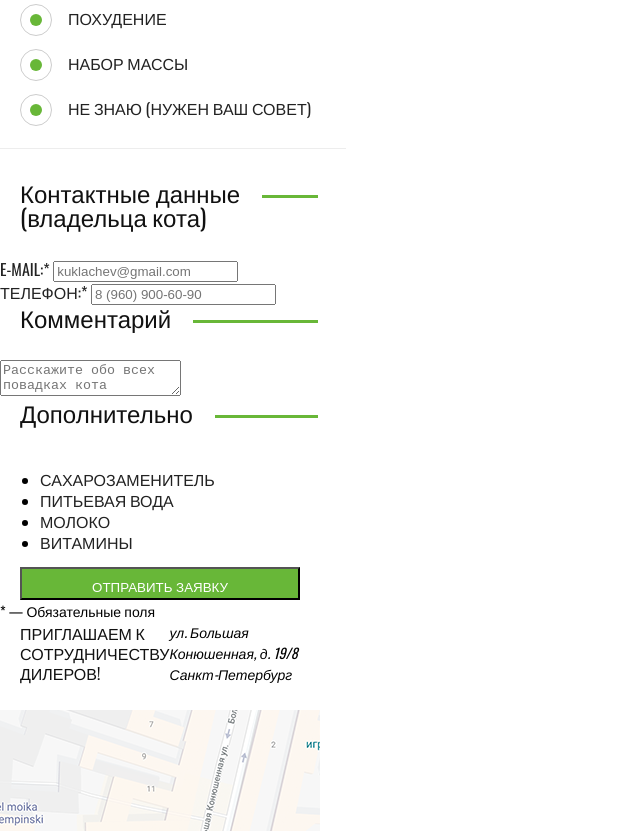
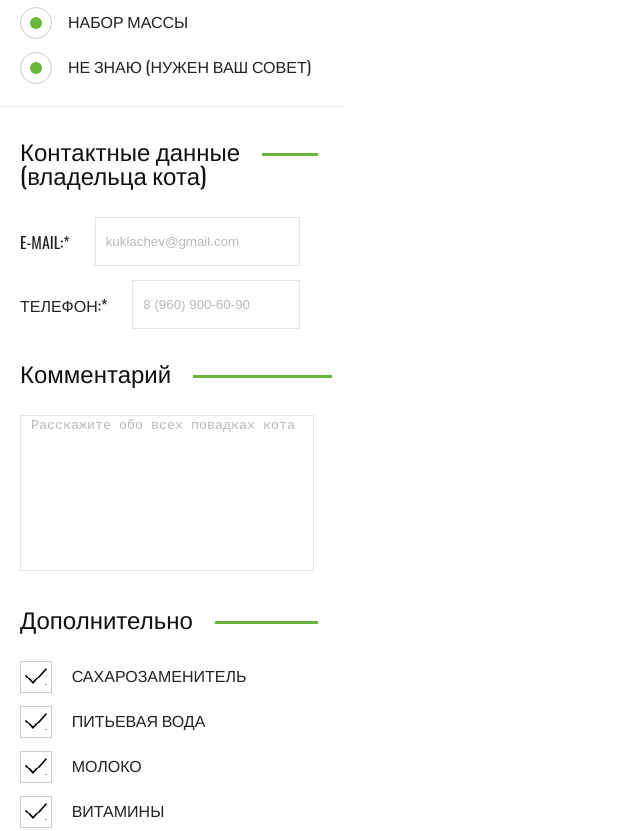
Before and after one commit to summertime-fms/225742-cat-energy-19, a website: page source/form.html in a window 1280 px wide. Shown: the part 737-1568 px from the top of the page, without its empty margins (0-640 px from the left). Drawn offline with nearby package versions, Linux system fonts and the light colour scheme; files that its build step writes are made by us from their sources; files whose address does not match are found by name.

Commit message:
Верстка чекбоксов

```diff
--- a/source/form.html
+++ b/source/form.html
@@ -37,16 +37,19 @@
                 <fieldset class="form__fieldset cat-data">
                     <legend class="visually-hidden form__legend">Данные кота</legend>
                         <p class="form__item">
-                        <label class="form__label" for="cat-name"> Имя:* </label>
+                            <label class="form__label" for="cat-name"> Имя:*</label>
                                 <input class="form__input" type="text" name="cat-name" id="cat-name" value="" placeholder="Барсик" required>
+
                         </p>
                         <p class="form__item">
                             <label class="form__label" for="cat-weight"> Вес (кг):*</label>
                                 <input class="form__input" type="number" name="cat-weight" id="cat-weight" value="" placeholder="7" required>
+
                         </p>
                         <p class="form__item">
                             <label class="form__label" for="cat-age"> Возраст (лет):</label>
                                 <input class="form__input" type="number" name="cat-age" id="cat-age" value="" placeholder="7">
+
                         </p>
                 </fieldset>
                 <fieldset class="form__fieldset program-choose">
@@ -72,41 +75,45 @@
                     <legend class="form__legend form__legend--owner-data title--green-line">
                         Контактные данные <br> (владельца кота)
                     </legend>
-                    <label class="form__label">E-mail:*
-                    <input type="email" name="email" value="" pattern="([A-z0-9_.-]{1,})@([A-z0-9_.-]{1,}).([A-z]{2,8})" placeholder="kuklachev@gmail.com" required>
-                    </label>
-                    <label class="form__label">Телефон:*
-                        <input type="tel" name="tel" value="" pattern="[0-9]{1}-[0-9]{3}-[0-9]{3}-[0-9]{2}-[0-9]{2}" placeholder="8 (960) 900-60-90" required>
-                        </label>
+                    <div class="owner-data__wrapper">
+                        <p class="form__item">
+                            <label class="form__label" for="owner-email">E-mail:*</label>
+                            <input class="form__input" type="email" name="email" id="owner-email" value="" pattern="([A-z0-9_.-]{1,})@([A-z0-9_.-]{1,}).([A-z]{2,8})" placeholder="kuklachev@gmail.com" required>
+                        </p>
+                        <p class="form__item">
+                            <label class="form__label" for="owner-phone">Телефон:*</label>
+                            <input class="form__input" type="tel" name="tel" id="owner-phone" value="" pattern="[0-9]{1}-[0-9]{3}-[0-9]{3}-[0-9]{2}-[0-9]{2}" placeholder="8 (960) 900-60-90" required>
+                        </p>
+                    </div>
                 </fieldset>
-                <fieldset class="form__fieldset form__fieldset--comment">
+                <fieldset class="form__fieldset comment">
                     <legend class="form__legend comment title--green-line">Комментарий</legend>
-                    <textarea class="comment-field" placeholder="Расскажите обо всех повадках кота"></textarea>
+                    <textarea class="comment__field form__input" placeholder="Расскажите обо всех повадках кота"></textarea>
                 </fieldset>
-                <fieldset class="form__fieldset form__fieldset--form-additional">
-                    <legend class="form__legend form-additional title--green-line">Дополнительно</legend>
+                <fieldset class="form__fieldset form-additional">
+                    <legend class="form__legend title--green-line">Дополнительно</legend>
                     <ul class="form-additional__list">
                         <li class="form-additional__item">
                             <input class="visually-hidden" type="checkbox" name="sweetener" id="sweetener-checkbox" checked>
-                            <label class="form__label" for="sweetener-checkbox">
+                            <label class="form__label form__label--additional-product" for="sweetener-checkbox">
                             Сахарозаменитель
                             </label>
                         </li>
                         <li class="form-additional__item">
                             <input class="visually-hidden" type="checkbox" name="water" id="water-checkbox">
-                            <label class="form__label" for="water-checkbox">
+                            <label class="form__label form__label--additional-product" for="water-checkbox">
                             Питьевая вода
                             </label>
                         </li>
                         <li class="form-additional__item">
                             <input class="visually-hidden" type="checkbox" name="milk" id="milk-checkbox">
-                            <label class="form__label" for="milk-checkbox">
+                            <label class="form__label form__label--additional-product" for="milk-checkbox">
                             Молоко
                             </label>
                         </li>
                         <li class="form-additional__item">
                             <input class="visually-hidden" type="checkbox" name="vitamins" id="vitamins-checkbox">
-                            <label class="form__label" for="vitamins-checkbox">
+                            <label class="form__label form__label--additional-product" for="vitamins-checkbox">
                             Витамины
                             </label>
                         </li>
--- a/source/less/blocks/cat-data.less
+++ b/source/less/blocks/cat-data.less
@@ -1,7 +1,14 @@
 .cat-data {
 .centr;
-display: flex;
-flex-direction: column;
 
 margin-bottom: 23px;
 }
+
+.cat-data__list {
+display: flex;
+flex-direction: column;
+margin: 0;
+padding: 0;
+
+list-style: none;
+}
--- /dev/null
+++ b/source/less/blocks/comment.less
@@ -0,0 +1,8 @@
+.comment__field {
+width: 280px;
+min-height: 150px;
+margin-right: 20px;
+margin-left: 20px;
+
+resize: none;
+}
--- /dev/null
+++ b/source/less/blocks/form-additional.less
@@ -0,0 +1,17 @@
+
+
+.form-additional__list {
+margin: 0;
+padding: 0;
+padding-left: 20px;
+padding-right: 20px;
+
+list-style: none;
+}
+
+.form-additional__item {
+  &:not(:last-of-type) {
+    margin-bottom: 13px;
+  }
+
+}
--- a/source/less/blocks/form.less
+++ b/source/less/blocks/form.less
@@ -1,13 +1,17 @@
-
+.form {
+margin-bottom: 23px;
+}
 
 .form__fieldset {
 margin: 0;
+margin-bottom: 31px;
 padding: 0;
 border: none;
+
 }
 
 .form__legend {
-    width: -webkit-fill-available;
+width: -webkit-fill-available;
 margin-bottom: 31px;
 padding-left: 20px;
 
@@ -18,20 +22,15 @@ color: #111111;
 
 }
 
-.form__item {
-display: flex;
-align-items: baseline;
-  &:last-of-type {
-  margin-bottom: 0;
-  }
-}
 
 .form__label {
 margin-bottom: 14px;
+margin-top: 15px;
 margin-right: 15px;
 font-size: 16px;
 line-height: 1.13;
 text-align: left;
+
 color: #222222;
 text-transform: uppercase;
 
@@ -75,15 +74,73 @@ white-space: nowrap;
     cursor: pointer;
     }
 }
+  &--additional-product {
+      position: relative;
+
+      &::before {
+      content: "";
+
+      display: inline-block;
+      margin-right: 16px;
+      vertical-align: middle;
+      width: 30px;
+      height: 30px;
+      border: 1px solid #cdcdcd;
+
+      cursor: pointer;
+      }
+      &::after {
+      content: "";
+
+      position: absolute;
+      top: 5px;
+      left: 5px;
+      display: block;
+      width: 22px;
+      height: 17px;
+      background-image: url(/img/icon-tick.svg);
+
+      cursor: pointer;
+      }
+  }
 }
+.form__input {
 
-
-
-.form__input {
 width: 100%;
 height: 45px;
-
+margin-left: 10px;
+flex-grow: 2;
 padding-left: 10px;
 opacity: 0.5;
 border: 1px solid #cdcdcd;
 }
+
+.form__item {
+    margin: 0;
+    display: flex;
+    align-items: center;
+    &:not(:last-of-type) {
+    margin-bottom: 14px;
+    }
+}
+
+.form__button {
+height: 40px;
+padding-bottom: 10px;
+font-family: "Oswald", "Helvetica", sans-serif;
+font-size: 14px;
+line-height: 1.25;
+font-weight: 400;
+border: none;
+
+cursor: pointer;
+}
+
+.form__required-details {
+display: block;
+margin-bottom: 34px;
+text-align: center;
+font-family: @arial;
+line-height: 1.14;
+color: #444444;
+}
--- /dev/null
+++ b/source/less/blocks/owner-data.less
@@ -0,0 +1,4 @@
+.owner-data__wrapper {
+padding-left: 20px;
+padding-right: 20px;
+}
--- a/source/less/style.less
+++ b/source/less/style.less
@@ -26,3 +26,6 @@
 @import "blocks/form.less";
 @import "blocks/cat-data";
 @import "blocks/program-choose.less";
+@import "blocks/owner-data.less";
+@import "blocks/comment.less";
+@import "blocks/form-additional.less";
```
Lines whose indentation alone changed are shown as unchanged.
